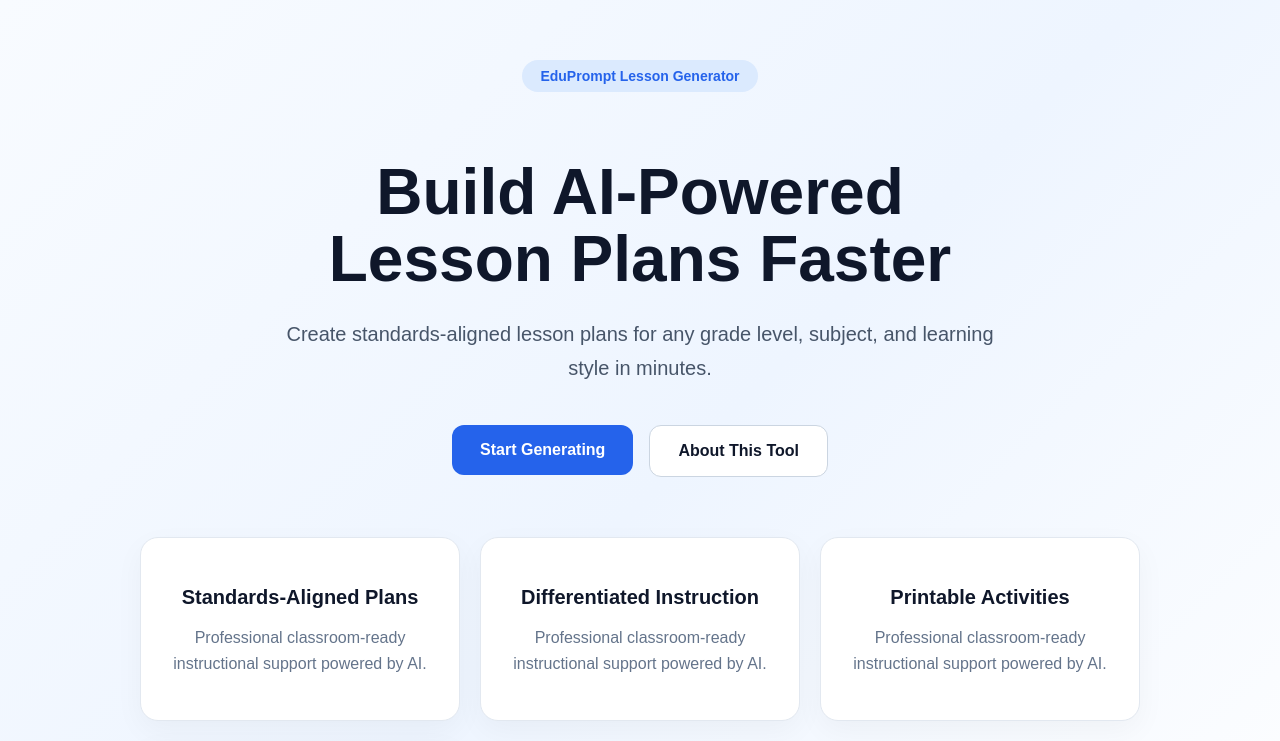
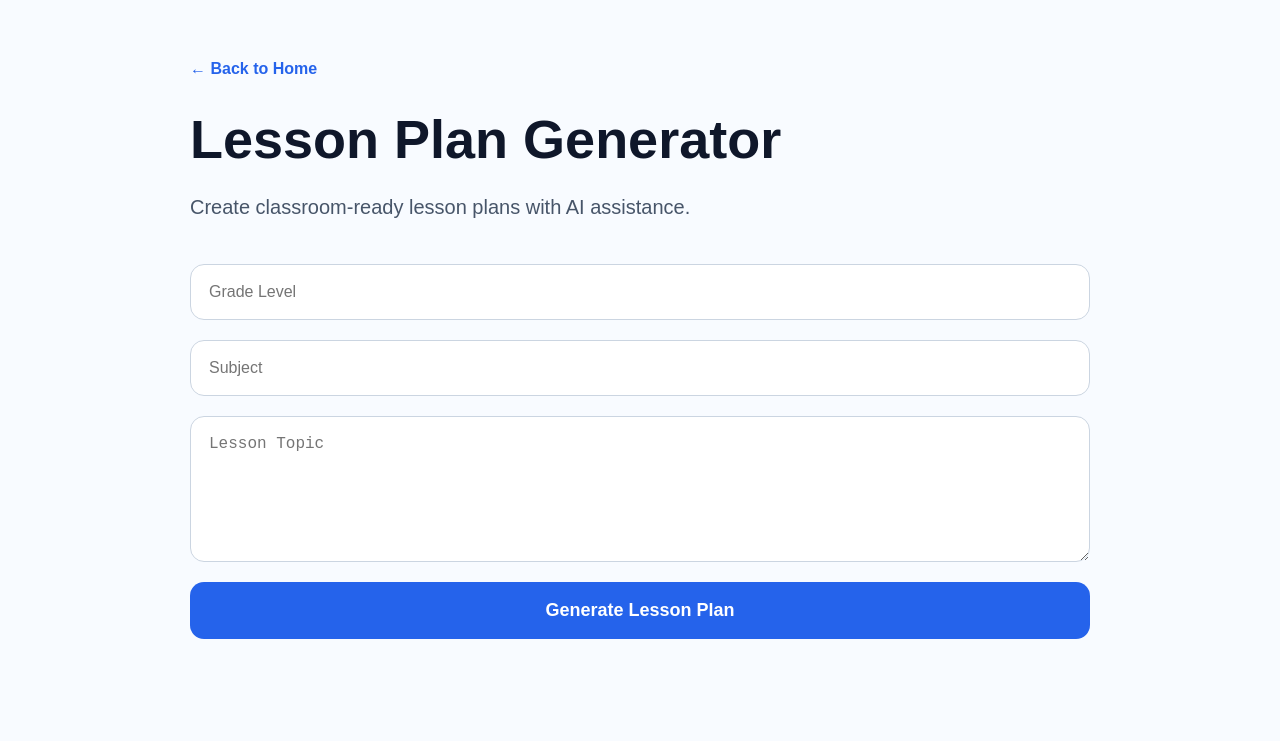
Before and after one commit to terrancevwilliams830-cloud/eduprompt-lesson-generator, a Next.js app: page /generator in a window 1280 px wide. Shown: the top 741 px of the page. Built offline with nearby package versions, Linux system fonts and the light colour scheme.

Commit message:
Update page.tsx

```diff
--- a/app/generator/page.tsx
+++ b/app/generator/page.tsx
@@ -1,141 +1,105 @@
 import Link from "next/link";
 
-export default function HomePage() {
+export default function GeneratorPage() {
   return (
     <main
       style={{
         minHeight: "100vh",
-        background:
-          "linear-gradient(135deg, #f8fbff 0%, #eef5ff 50%, #ffffff 100%)",
+        background: "#f8fbff",
         padding: "60px 20px",
         fontFamily: "Arial, sans-serif",
       }}
     >
-      <div style={{ maxWidth: "1000px", margin: "0 auto", textAlign: "center" }}>
       <div
         style={{
-            display: "inline-block",
-            background: "#dbeafe",
-            color: "#2563eb",
-            padding: "8px 18px",
-            borderRadius: "999px",
-            fontWeight: 700,
-            fontSize: "14px",
-            marginBottom: "24px",
+          maxWidth: "900px",
+          margin: "0 auto",
         }}
       >
-          EduPrompt Lesson Generator
-        </div>
+        <Link
+          href="/"
+          style={{
+            color: "#2563eb",
+            fontWeight: 700,
+            textDecoration: "none",
+          }}
+        >
+          ← Back to Home
+        </Link>
 
         <h1
           style={{
-            fontSize: "64px",
-            lineHeight: 1.05,
-            marginBottom: "24px",
+            fontSize: "54px",
+            marginTop: "30px",
+            marginBottom: "20px",
             color: "#0f172a",
-            fontWeight: 800,
           }}
         >
-          Build AI-Powered
-          <br />
-          Lesson Plans Faster
+          Lesson Plan Generator
         </h1>
 
         <p
           style={{
             fontSize: "20px",
+            color: "#475569",
             lineHeight: 1.7,
-            color: "#475569",
-            maxWidth: "720px",
-            margin: "0 auto 40px",
+            marginBottom: "40px",
           }}
         >
-          Create standards-aligned lesson plans for any grade level, subject,
-          and learning style in minutes.
+          Create classroom-ready lesson plans with AI assistance.
         </p>
 
         <div
           style={{
-            display: "flex",
-            gap: "16px",
-            justifyContent: "center",
-            flexWrap: "wrap",
-            marginBottom: "60px",
+            display: "grid",
+            gap: "20px",
           }}
         >
-          <Link href="/generator">
+          <input
+            placeholder="Grade Level"
+            style={{
+              padding: "18px",
+              borderRadius: "14px",
+              border: "1px solid #cbd5e1",
+              fontSize: "16px",
+            }}
+          />
+
+          <input
+            placeholder="Subject"
+            style={{
+              padding: "18px",
+              borderRadius: "14px",
+              border: "1px solid #cbd5e1",
+              fontSize: "16px",
+            }}
+          />
+
+          <textarea
+            placeholder="Lesson Topic"
+            rows={6}
+            style={{
+              padding: "18px",
+              borderRadius: "14px",
+              border: "1px solid #cbd5e1",
+              fontSize: "16px",
+            }}
+          />
+
           <button
             style={{
               background: "#2563eb",
               color: "white",
               border: "none",
-                padding: "16px 28px",
-                borderRadius: "12px",
-                fontSize: "16px",
+              padding: "18px",
+              borderRadius: "14px",
               fontWeight: 700,
+              fontSize: "18px",
               cursor: "pointer",
             }}
           >
-              Start Generating
+            Generate Lesson Plan
           </button>
-          </Link>
-
-          <Link href="/about">
-            <button
-              style={{
-                background: "white",
-                color: "#0f172a",
-                border: "1px solid #cbd5e1",
-                padding: "16px 28px",
-                borderRadius: "12px",
-                fontSize: "16px",
-                fontWeight: 700,
-                cursor: "pointer",
-              }}
-            >
-              About This Tool
-            </button>
-          </Link>
-        </div>
-
-        <div
-          style={{
-            display: "grid",
-            gridTemplateColumns: "repeat(auto-fit,minmax(240px,1fr))",
-            gap: "20px",
-          }}
-        >
-          {[
-            "Standards-Aligned Plans",
-            "Differentiated Instruction",
-            "Printable Activities",
-            "Exit Tickets & Assessments",
-          ].map((item) => (
-            <div
-              key={item}
-              style={{
-                background: "white",
-                padding: "28px",
-                borderRadius: "18px",
-                border: "1px solid #e2e8f0",
-                boxShadow: "0 10px 30px rgba(0,0,0,0.04)",
-              }}
-            >
-              <h3
-                style={{
-                  fontSize: "20px",
-                  marginBottom: "12px",
-                  color: "#0f172a",
-                }}
-              >
-                {item}
-              </h3>
-
-              <p style={{ color: "#64748b", lineHeight: 1.6 }}>
-                Professional classroom-ready instructional support powered by AI.
-              </p>
-            </div>
-          ))}
         </div>
       </div>
     </main>
```
Lines whose indentation alone changed are shown as unchanged.
